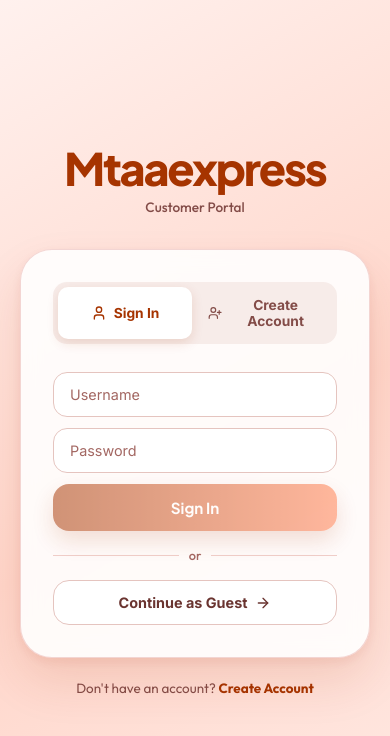
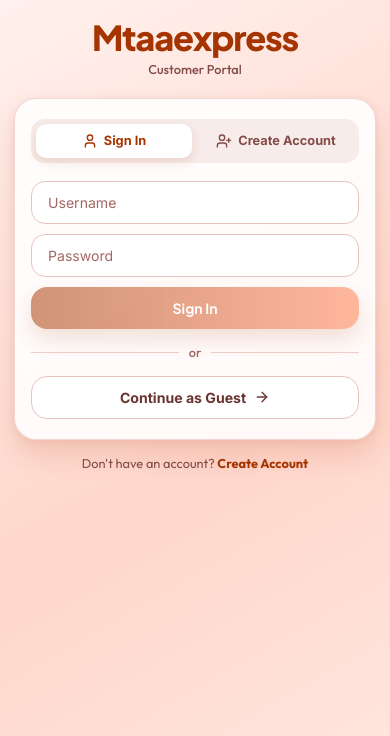
Before and after one commit to yusufadam2082-hue/fikisha, a React (Vite) app in the folder frontend/: page /customer/login in a window 390 px wide. Shown: the top 736 px of the page. Built offline with nearby package versions, Linux system fonts and the light colour scheme; no server answers.

Commit message:
Polish customer login responsive layout

```diff
--- a/frontend/src/pages/CustomerLogin.css
+++ b/frontend/src/pages/CustomerLogin.css
@@ -242,3 +242,66 @@
   font-size: inherit;
   font-family: inherit;
 }
+
+/* ─── Responsive polish ───────────────────────────────── */
+@media (max-width: 640px) {
+  .cl-shell {
+    align-items: flex-start;
+    padding: 20px 14px;
+  }
+
+  .cl-wrapper {
+    max-width: 100%;
+  }
+
+  .cl-brand {
+    margin-bottom: 18px;
+  }
+
+  .cl-brand-name {
+    font-size: 2.15rem;
+    letter-spacing: -0.035em;
+  }
+
+  .cl-brand-sub {
+    font-size: 0.8rem;
+  }
+
+  .cl-card {
+    border-radius: 22px;
+    padding: 20px 16px;
+    box-shadow: 0 14px 28px rgba(165, 52, 0, 0.14), 0 2px 8px rgba(165, 52, 0, 0.08);
+  }
+
+  .cl-tabs {
+    margin-bottom: 18px;
+  }
+
+  .cl-tab {
+    padding: 9px 8px;
+    font-size: 0.8rem;
+    gap: 6px;
+  }
+
+  .cl-fields {
+    gap: 10px;
+  }
+
+  .cl-input,
+  .cl-select,
+  .cl-textarea,
+  .cl-btn-primary,
+  .cl-btn-ghost {
+    font-size: 0.88rem;
+    padding-top: 12px;
+    padding-bottom: 12px;
+  }
+
+  .cl-footer {
+    margin-top: 14px;
+  }
+
+  .cl-footer p {
+    font-size: 0.8rem;
+  }
+}
```
